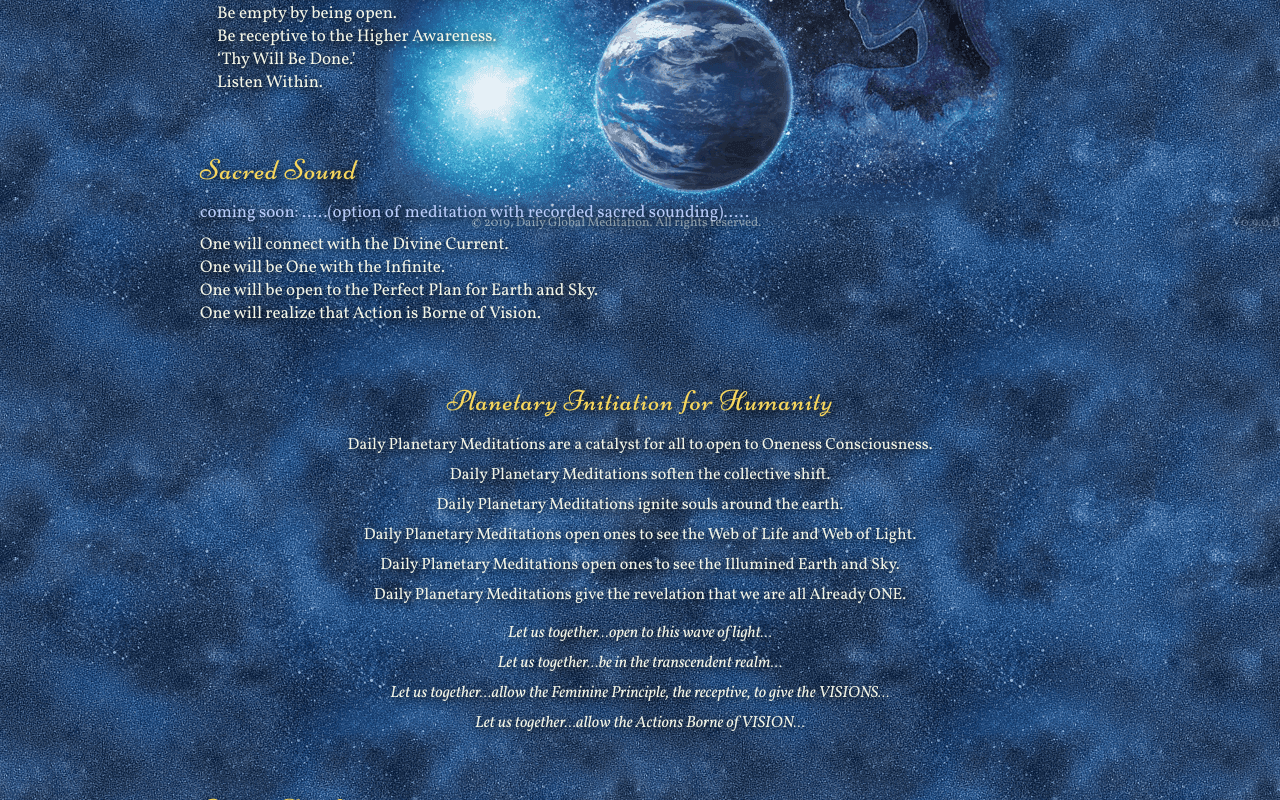
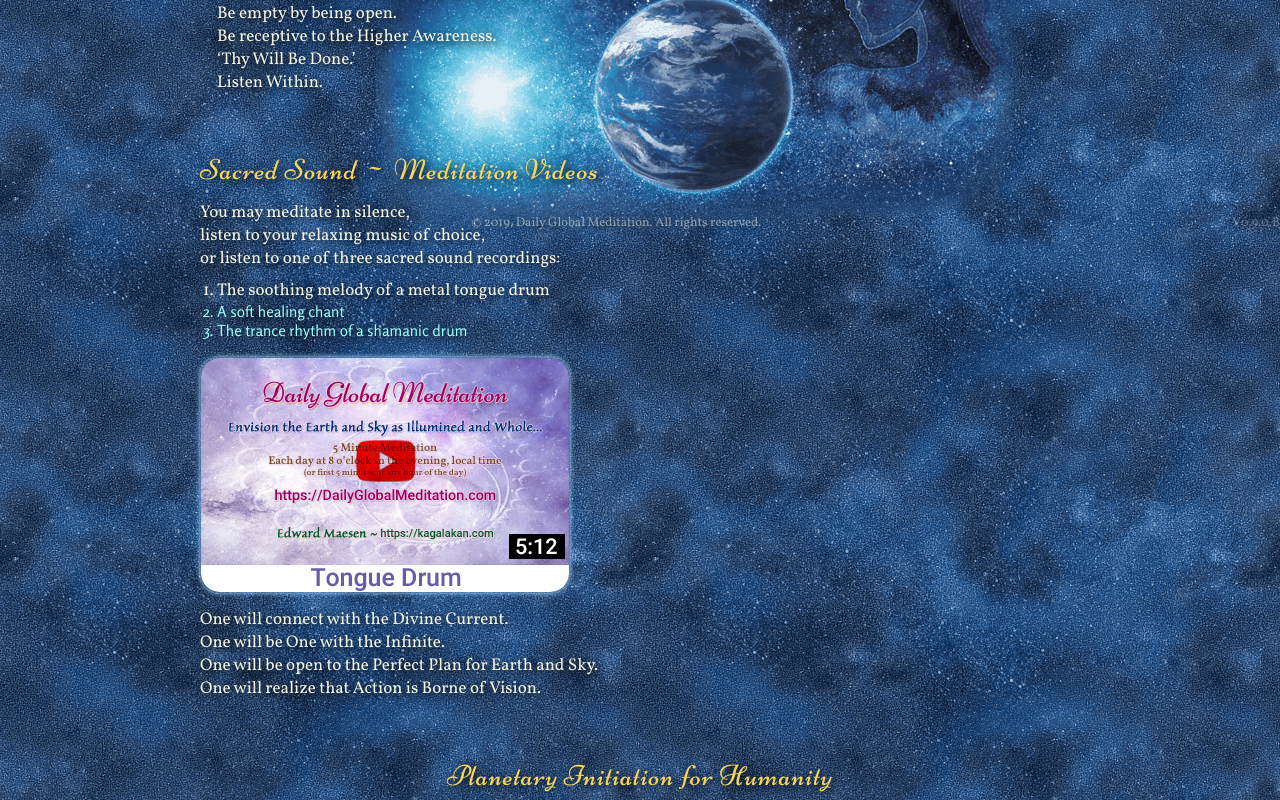
Before and after one commit to emaesen/daglme, a Vue app in the folder client/: page / in a window 1280 px wide. Shown: the part 568-1368 px from the top of the page. Built offline with nearby package versions, Linux system fonts and the light colour scheme.

Commit message:
Add initial support for sound videos

```diff
--- a/client/src/views/Home.vue
+++ b/client/src/views/Home.vue
@@ -32,9 +32,21 @@
           Listen Within.</li>
     </ul>
 
-    <h2>Sacred Sound</h2>
+    <h2>Sacred Sound ~ Meditation Videos</h2>
     <div>
-      <span class="todo">coming soon: .....(option of meditation with recorded sacred sounding).....</span>
+      You may meditate in silence,<br>
+      listen to your relaxing music of choice,<br>
+      or listen to one of three sacred sound recordings:
+    </div>
+    <ol>
+      <li :class="[videoPreviewNr===0? '' : 'action']" @click="selectRecording(0)">The soothing melody of a metal tongue drum</li>
+      <li :class="[videoPreviewNr===1? '' : 'action']" @click="selectRecording(1)">A soft healing chant</li>
+      <li :class="[videoPreviewNr===2? '' : 'action']" @click="selectRecording(2)">The trance rhythm of a shamanic drum</li>
+    </ol>
+    <div>
+      <transition name="fade" mode="out-in">
+        <img :src="videoPreviewSrc" class="border" :key="videoPreviewNr" width="368" height="234">
+      </transition>
     </div>
     <ul>
       <li>One will connect with the Divine Current.</li>
@@ -106,8 +118,22 @@
 </template>
 
 <script>
+const videoPreviewSrcFolder = "/img/video/";
+const videoPreviewSources = ["tongue-drum.jpg", "healing-chant.jpg", "shamanic-drum.jpg"];
+
 export default {
   name: "home",
-  components: {}
+  data() {
+    return {
+      videoPreviewNr: 0,
+      videoPreviewSrc: videoPreviewSrcFolder + videoPreviewSources[0]
+    }
+  },
+  methods: {
+    selectRecording(nr) {
+      this.videoPreviewNr = nr;
+      this.videoPreviewSrc = videoPreviewSrcFolder + videoPreviewSources[nr];
+    }
+  }
 };
 </script>
```
